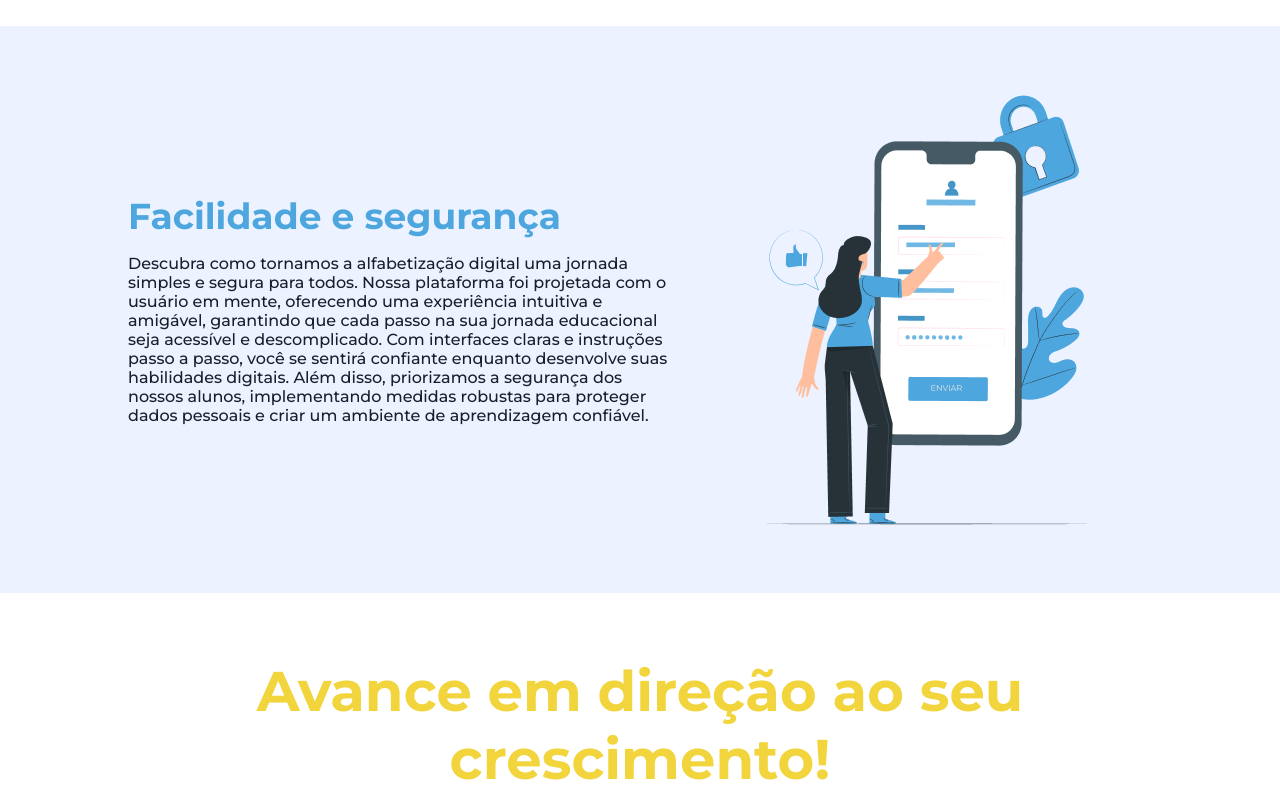
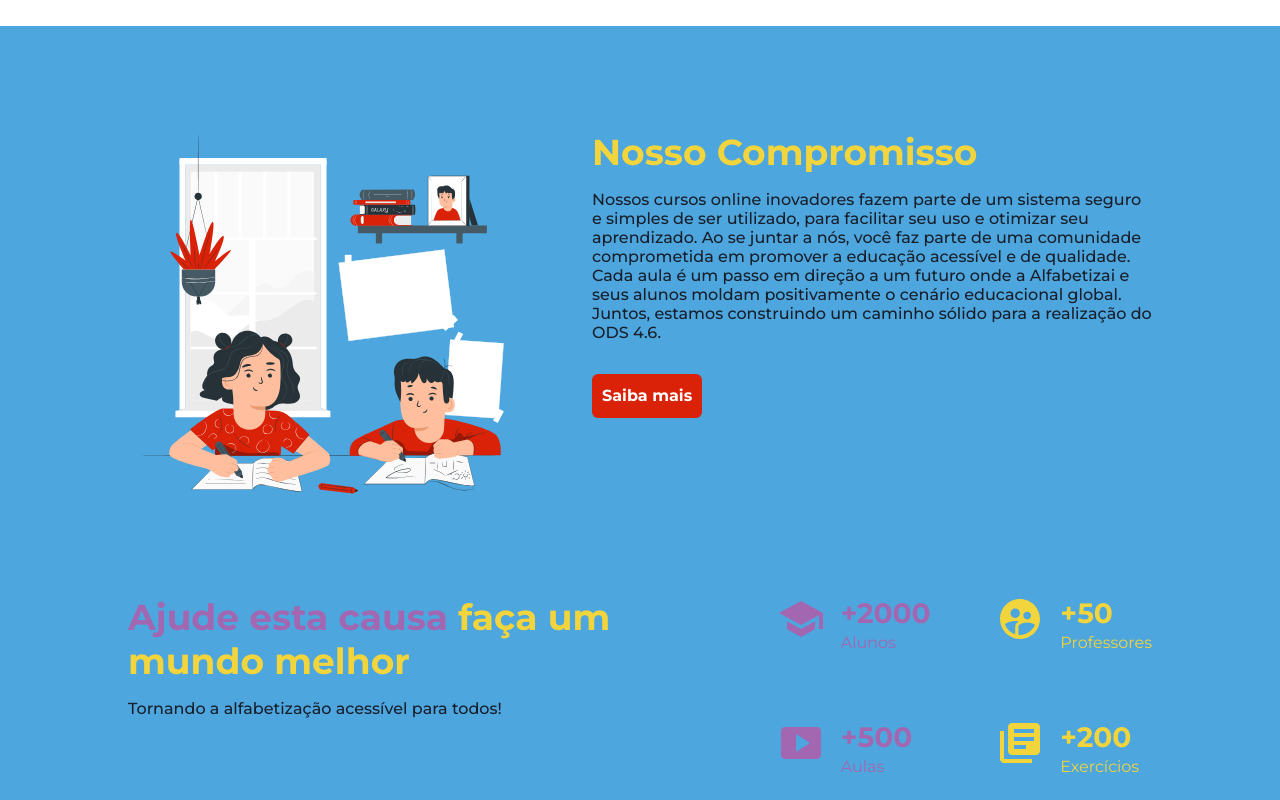
Before and after one commit to andr3felipe/alfabetizAi-react, a React (Vite) app: page / in a window 1280 px wide. Shown: the part 680-1480 px from the top of the page. Built offline with nearby package versions, Linux system fonts and the light colour scheme.

Commit message:
add: Our commitments section

```diff
--- a/src/pages/app/Home/index.tsx
+++ b/src/pages/app/Home/index.tsx
@@ -1,9 +1,21 @@
-import * as S from "./styles";
-import NavButton from "../../../components/NavButton";
-import kidReading from "../../../assets/kid-reading.png";
-import womanPhone from "../../../assets/woman-phone.png";
+import {
+  School,
+  SupervisedUserCircle,
+  SmartDisplay,
+  LibraryBooks,
+} from '@mui/icons-material';
+
+import * as S from './styles';
+import NavButton from '../../../components/NavButton';
+import kidReading from '../../../assets/kid-reading.png';
+import womanPhone from '../../../assets/woman-phone.png';
+import kidsStudying from '../../../assets/kids_studying.svg';
 
 export const Home = () => {
+  const iconsSize = {
+    fontSize: '48px',
+  };
+
   return (
     <S.Container>
       <S.SectionContainer>
@@ -29,6 +41,75 @@ export const Home = () => {
           </div>
         </S.Hero>
       </S.SectionContainer>
+
+      <S.OurCommitment>
+        <S.SectionContainer>
+          <S.CommitmentContainer>
+            <img src={kidsStudying} alt="Crianças felizes estudando juntas" />
+            <S.InfoContainer>
+              <S.Heading color="yellow">Nosso Compromisso</S.Heading>
+              <S.Paragraph>
+                Nossos cursos online inovadores fazem parte de um sistema seguro
+                e simples de ser utilizado, para facilitar seu uso e otimizar
+                seu aprendizado. Ao se juntar a nós, você faz parte de uma
+                comunidade comprometida em promover a educação acessível e de
+                qualidade. Cada aula é um passo em direção a um futuro onde a
+                Alfabetizai e seus alunos moldam positivamente o cenário
+                educacional global. Juntos, estamos construindo um caminho
+                sólido para a realização do ODS 4.6.
+              </S.Paragraph>
+              <NavButton backgroundColor="red-dark" to={'/cadastro'}>
+                Saiba mais
+              </NavButton>
+            </S.InfoContainer>
+          </S.CommitmentContainer>
+
+          <S.DataContainer>
+            <S.DataTitle>
+              <S.Heading color="yellow">
+                <span>Ajude esta causa</span> faça um mundo melhor
+              </S.Heading>
+              <S.Paragraph>
+                Tornando a alfabetização acessível para todos!
+              </S.Paragraph>
+            </S.DataTitle>
+
+            <S.DataInfo>
+              <S.Data color="purple-light">
+                <School style={iconsSize} />
+                <div>
+                  <S.Quantity>+2000</S.Quantity>
+                  <S.Name>Alunos</S.Name>
+                </div>
+              </S.Data>
+
+              <S.Data color="yellow">
+                <SupervisedUserCircle style={{ ...iconsSize }} />
+                <div>
+                  <S.Quantity>+50</S.Quantity>
+                  <S.Name>Professores</S.Name>
+                </div>
+              </S.Data>
+
+              <S.Data color="purple-light">
+                <SmartDisplay style={iconsSize} />
+                <div>
+                  <S.Quantity>+500</S.Quantity>
+                  <S.Name>Aulas</S.Name>
+                </div>
+              </S.Data>
+
+              <S.Data color="yellow">
+                <LibraryBooks style={iconsSize} />
+                <div>
+                  <S.Quantity>+200</S.Quantity>
+                  <S.Name>Exercícios</S.Name>
+                </div>
+              </S.Data>
+            </S.DataInfo>
+          </S.DataContainer>
+        </S.SectionContainer>
+      </S.OurCommitment>
 
       <S.FacilityAndSecurity>
         <S.SectionContainer>
--- a/src/pages/app/Home/styles.ts
+++ b/src/pages/app/Home/styles.ts
@@ -1,11 +1,16 @@
-import styled from "styled-components";
+import styled from 'styled-components';
+import { Button } from '../../../components/NavButton/styles';
 
 type Heading = {
-  color: "yellow" | "blue-light" | "red-dark" | "orange" | "blue-dark";
+  color: 'yellow' | 'blue-light' | 'red-dark' | 'orange' | 'blue-dark';
 };
 
 type Paragraph = {
-  color?: "yellow" | "blue-light" | "red-dark" | "orange" | "blue-dark";
+  color?: 'yellow' | 'blue-light' | 'red-dark' | 'orange' | 'blue-dark';
+};
+
+type DataProps = {
+  color: 'purple-light' | 'yellow';
 };
 
 export const Container = styled.main``;
@@ -26,7 +31,7 @@ export const Heading = styled.h2<Heading>`
 `;
 
 export const Paragraph = styled.p<Paragraph>`
-  color: ${(props) => props.theme[props.color || "blue-dark"]};
+  color: ${(props) => props.theme[props.color || 'blue-dark']};
   font-weight: 500;
 `;
 
@@ -42,7 +47,7 @@ export const Hero = styled.section`
     flex-basis: 25rem;
 
     > h1 {
-      color: ${(props) => props.theme["yellow"]};
+      color: ${(props) => props.theme['yellow']};
       font-size: 2.25rem;
     }
 
@@ -61,6 +66,86 @@ export const Hero = styled.section`
       max-width: 100%;
     }
   }
+`;
+
+export const OurCommitment = styled.section`
+  background-color: ${(props) => props.theme['blue-light']};
+  padding: 2.5rem 0;
+`;
+
+export const CommitmentContainer = styled.div`
+  display: flex;
+  flex-wrap: wrap;
+  gap: 2rem 4rem;
+  margin-bottom: 4rem;
+
+  h2 {
+    margin-bottom: 1rem;
+  }
+
+  img {
+    margin: 0 auto;
+    width: min(100%, 400px);
+  }
+`;
+
+export const InfoContainer = styled.div`
+  flex: 1;
+  flex-basis: 25rem;
+  p {
+    margin-bottom: 2rem;
+  }
+
+  ${Button} {
+    display: inline-block;
+  }
+`;
+
+export const DataContainer = styled(CommitmentContainer)`
+  gap: 4rem;
+`;
+
+export const DataTitle = styled.div`
+  flex: 1;
+  flex-basis: 25rem;
+
+  span {
+    color: ${(props) => props.theme['purple-light']};
+  }
+`;
+
+export const DataInfo = styled.div`
+  display: grid;
+  grid-template-columns: 1fr 1fr;
+  gap: 4rem;
+  margin: 0 auto;
+
+  @media (max-width: 500px) {
+    display: flex;
+    flex-direction: column;
+  }
+`;
+
+export const Data = styled.div<DataProps>`
+  display: flex;
+  gap: 1rem;
+  color: ${(props) => props.theme[props.color]};
+
+  div {
+    display: flex;
+    flex-direction: column;
+  }
+`;
+
+export const Quantity = styled.span`
+  font-size: 1.75rem;
+  font-weight: 700;
+  line-height: 2.25rem;
+`;
+
+export const Name = styled.span`
+  font-size: 1rem;
+  line-height: 1.5rem;
 `;
 
 export const FacilityAndSecurity = styled.section`
```
Also changed, not shown: src/assets/kids_studying.svg (added).
